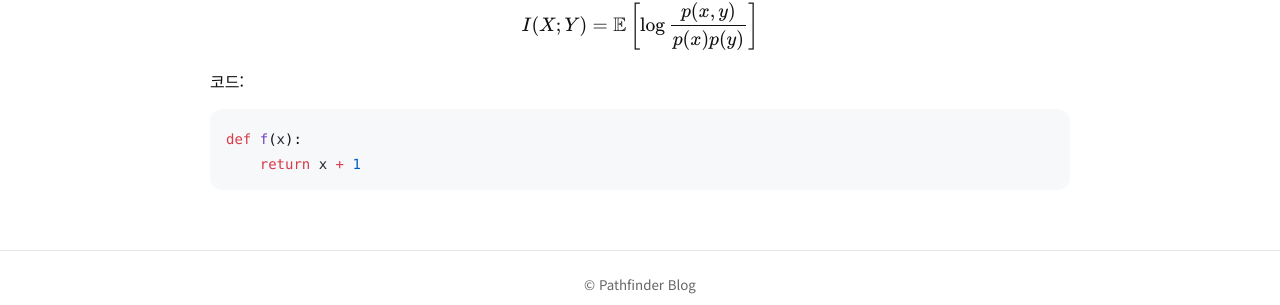
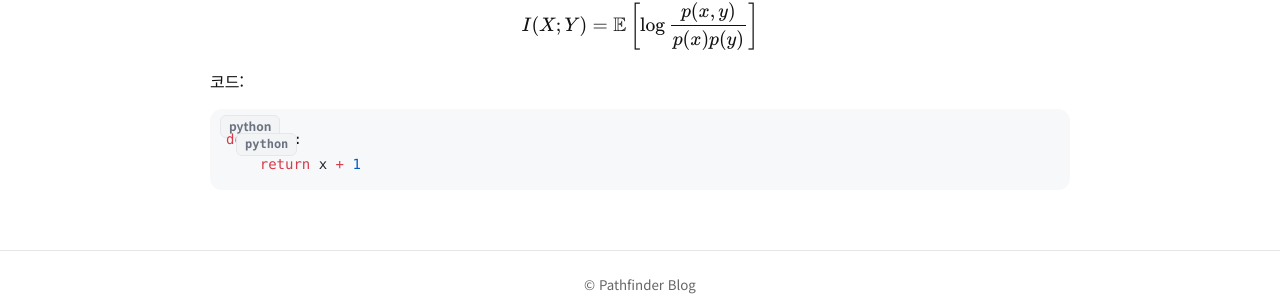
Before and after one commit to pathfinder-J/pathfinder-J.github.io, a Jekyll site: the page built from notes/example.md, in a window 1280 px wide. Shown: the part 290-595 px from the top of the page. Built offline with Jekyll 4.4.1, drawn with Linux system fonts in a browser that asks for light colours.

Commit message:
Enhance code block styling with labels
Added styles for code block labels and language indicators.

```diff
--- a/css/style.css
+++ b/css/style.css
@@ -193,3 +193,46 @@
   content: "bash";
   display: inline-block;
 }
+
+/* code block label */
+
+.highlight{
+  position:relative;
+  padding:18px 16px 14px 16px;
+}
+
+.highlight::before{
+  position:absolute;
+  top:6px;
+  left:10px;
+
+  font-size:12px;
+  font-weight:600;
+  color:#6b7280;
+
+  background:#f3f4f6;
+  border:1px solid #e5e7eb;
+  border-radius:6px;
+
+  padding:2px 8px;
+  line-height:1.4;
+
+  display:none;
+}
+
+/* language labels */
+
+.language-python .highlight::before{
+  content:"python";
+  display:inline-block;
+}
+
+.language-javascript .highlight::before{
+  content:"javascript";
+  display:inline-block;
+}
+
+.language-bash .highlight::before{
+  content:"bash";
+  display:inline-block;
+}
```
